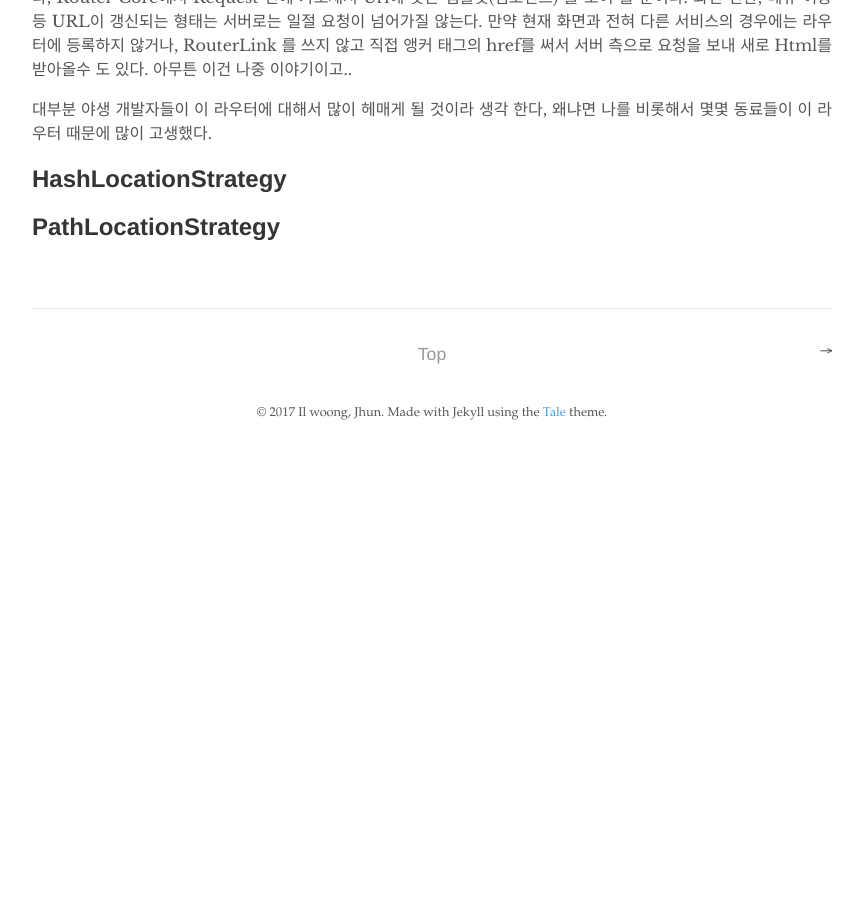
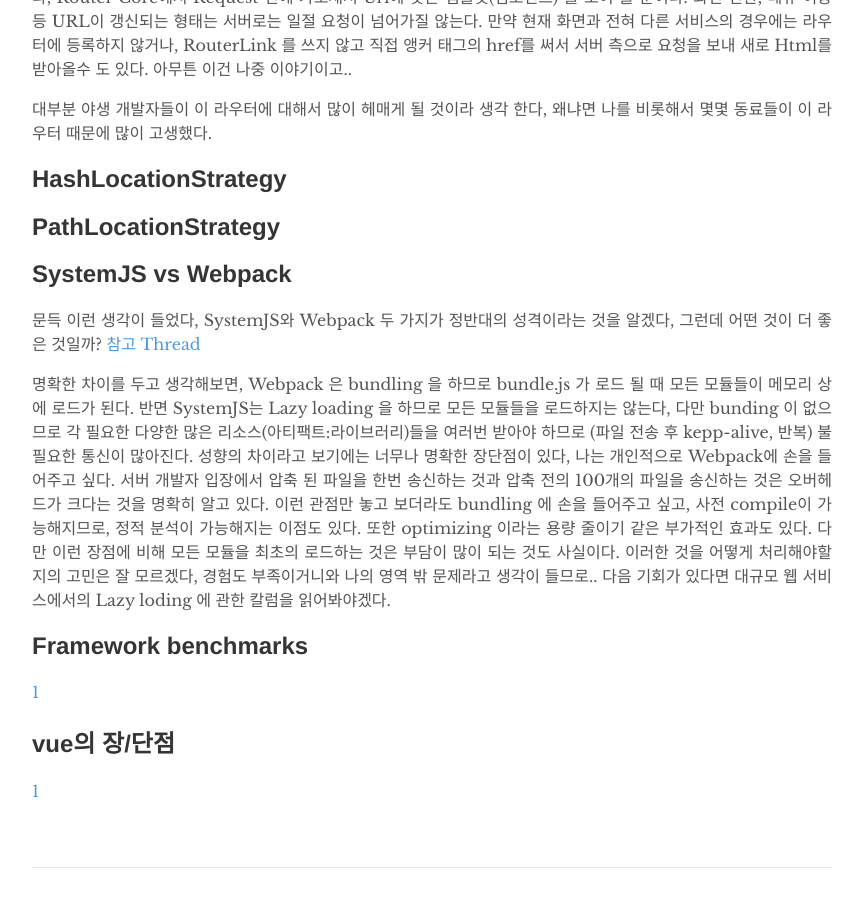
Before and after one commit to glqdlt/glqdlt.github.io, a Jekyll site: the page built from _posts/2017-12-02-프론트엔드 기술 검토.md, in a window 1280 px wide and 900 px high, scrolled down 5346 px. Shown: the whole window, without its empty margins (208-1071 px from the left). Built offline with Jekyll 4.4.1, drawn with Linux system fonts in a browser that asks for light colours; before the commit the page ends 5802 px from its top, so only the background shows below that.

Commit message:
퇴근 전

```diff
--- a/_posts/2017-12-02-프론트엔드 기술 검토.md
+++ b/_posts/2017-12-02-프론트엔드 기술 검토.md
@@ -57,12 +57,9 @@
 
 > 페이스북의 직원은 아니지만, Facebook.com 을 보면 SPA가 아니다. 모든 페이지가 Only SPA 형태로 되어있는 것은 아니다.
 
-
 It's very well suited for minor/major page components. So far it's the only way I use it on production sites. The best thing is you can eventually start connecting the tiny components into larger components, and maybe one day your site will become a SPA.
 
 > 주요 페이지 구성 요소에 매우 적합하다. 지금까지의 생산 현장에 곁들어서 사용할 수 있는 유일한 방법이다.(역주:Angular 와 같은 프레임웤을 놓고 하는 말인듯) 점차 SPA 형태로 변화시키면 좋을 것이다.
-
-
 
 #Angualr 의 난해함..
 
@@ -94,7 +91,7 @@
 위 포스트를 읽어 보면 Angular는 Virtual Dom을 쓰고 있지 않다는 말과 함께 이유를 Angular의 internal architecture 를 설명하면서 말하고 있지만, 굉장히 받아들이기 어려운 내용이다. 개인적으로는 Angular의 철학 인 Client를 가리지 않는 (Multi-Device) 빌드(For Native)를 위해서 Virtual Dom 을 쓰지 않는 것이라고 생각 한다. Dom 이라는 것은 결국 Browser 기반 이기 때문에 Virtual Dom을 이용해서 화면을 그린다는 것은 Web App에 특화되어 있다는 말이다. 그리고 Angular로 만들어진 Web App을 Web App이라고 말하지 않고 Angular App 이라고 말한다.
 
 그렇다면 Virtual Dom을 통해서 타 프레임웤들이 '엘리트먼트의 상태 변화' 를 감지하는 데에 있어 빠른 렌더링이 가능하다는 장점을 얻는 데, Angular는 어떻게 해결했을까?
-답은 [한국 포스트:토스트 테크 블로그](http://meetup.toast.com/posts/98) [외국 포스트](https://vsavkin.com/change-detection-in-angular-2-4f216b855d4c) 이곳과 그간 읽었던 Angular 도서들에서 힌트를 얻을 수있었다. Angular는 상태 감지를 하는 고유의 디텍터(zone.js)가 있으며, 이놈은 기본적으로 라이프 사이클 관리 대상의 상태 관리를 체크한다 [(링크)](http://pascalprecht.github.io/slides/angular-2-change-detection-explained/#/59). 생각보다 단순하고 비효율적으로 무식하게 하는 것 같은 데(AngularJS 때에는 이를 digest detector 라고 불렀다), 다소 무식해 보이는 이 방법을 보완하고자 1) Immutable, 2) Observable 방식으로 해결 한다.
+답은 [한국 포스트:토스트 테크 블로그](http://meetup.toast.com/posts/98) [외국 포스트](https://vsavkin.com/change-detection-in-angular-2-4f216b855d4c) 이곳과 그간 읽었던 Angular 도서들에서 힌트를 얻을 수있었다. Angular는 상태 감지를 하는 고유의 디텍터(zone.js)가 있으며, 이놈은 기본적으로 라이프 사이클 관리 대상의 상태 관리를 체크한다 [(링크)](http://pascalprecht.github.io/slides/angular-2-change-detection-explained/#/59). 생각보다 단순하고 비효율적으로 무식하게 하는 것 같은 데(AngularJS 때에는 이를 digest detector 라고 불렀다), 다소 무식해 보이는 이 방법을 보완하고자 1) Immutable, 2) Observable 방식으로 해결 한다. [Angular 변경감지 전략](https://blog.angularindepth.com/everything-you-need-to-know-about-change-detection-in-angular-8006c51d206f)
 
 ### Immutable
 Immutable는 감시 대상의 속성 값을 변경 하는 것이 아니라, 새로운 객체를 만들어서 속성을 덮어버리는 형태이다. 결국 수정이 일어나면 이전의 객체는 버려지고 새로운 객체를 가르키게 된다. 이런 점으로 상태 변경을 감지하는 데에 있어 내부 값 까지 확인하는 것이 아니라, 가리키고 있는 레퍼런스 주소만으로도 빠르게 디텍터(Change Detector)가 감지할 수 있게 된다. 이는 함수형에서 사용 되는 방법과 유사하다고 느껴졌다.
@@ -150,3 +147,22 @@
 ## HashLocationStrategy
 
 ## PathLocationStrategy
+
+
+
+
+
+## SystemJS vs Webpack
+
+문득 이런 생각이 들었다, SystemJS와 Webpack 두 가지가 정반대의 성격이라는 것을 알겠다, 그런데 어떤 것이 더 좋은 것일까? [참고 Thread](https://stackoverflow.com/questions/38263406/what-are-differences-between-systemjs-and-webpack)
+
+명확한 차이를 두고 생각해보면, Webpack 은 bundling 을 하므로 bundle.js 가 로드 될 때 모든 모듈들이 메모리 상에 로드가 된다. 반면 SystemJS는 Lazy loading 을 하므로 모든 모듈들을 로드하지는 않는다, 다만 bunding 이 없으므로 각 필요한 다양한 많은 리소스(아티팩트:라이브러리)들을 여러번 받아야 하므로 (파일 전송 후 kepp-alive, 반복) 불 필요한 통신이 많아진다. 성향의 차이라고 보기에는 너무나 명확한 장단점이 있다, 나는 개인적으로 Webpack에 손을 들어주고 싶다. 서버 개발자 입장에서 압축 된 파일을 한번 송신하는 것과 압축 전의 100개의 파일을 송신하는 것은 오버헤드가 크다는 것을 명확히 알고 있다. 이런 관점만 놓고 보더라도 bundling 에 손을 들어주고 싶고, 사전 compile이 가능해지므로, 정적 분석이 가능해지는 이점도 있다. 또한 optimizing 이라는 용량 줄이기 같은 부가적인 효과도 있다. 다만 이런 장점에 비해 모든 모듈을 최초의 로드하는 것은 부담이 많이 되는 것도 사실이다. 이러한 것을 어떻게 처리해야할 지의 고민은 잘 모르겠다, 경험도 부족이거니와 나의 영역 밖 문제라고 생각이 들므로.. 다음 기회가 있다면 대규모 웹 서비스에서의 Lazy loding 에 관한 칼럼을 읽어봐야겠다.
+
+## Framework benchmarks
+
+[1](https://auth0.com/blog/more-benchmarks-virtual-dom-vs-angular-12-vs-mithril-js-vs-the-rest/)
+
+
+## vue의 장/단점
+
+[1](https://joshua1988.github.io/web_dev/vue-or-react/)
```
